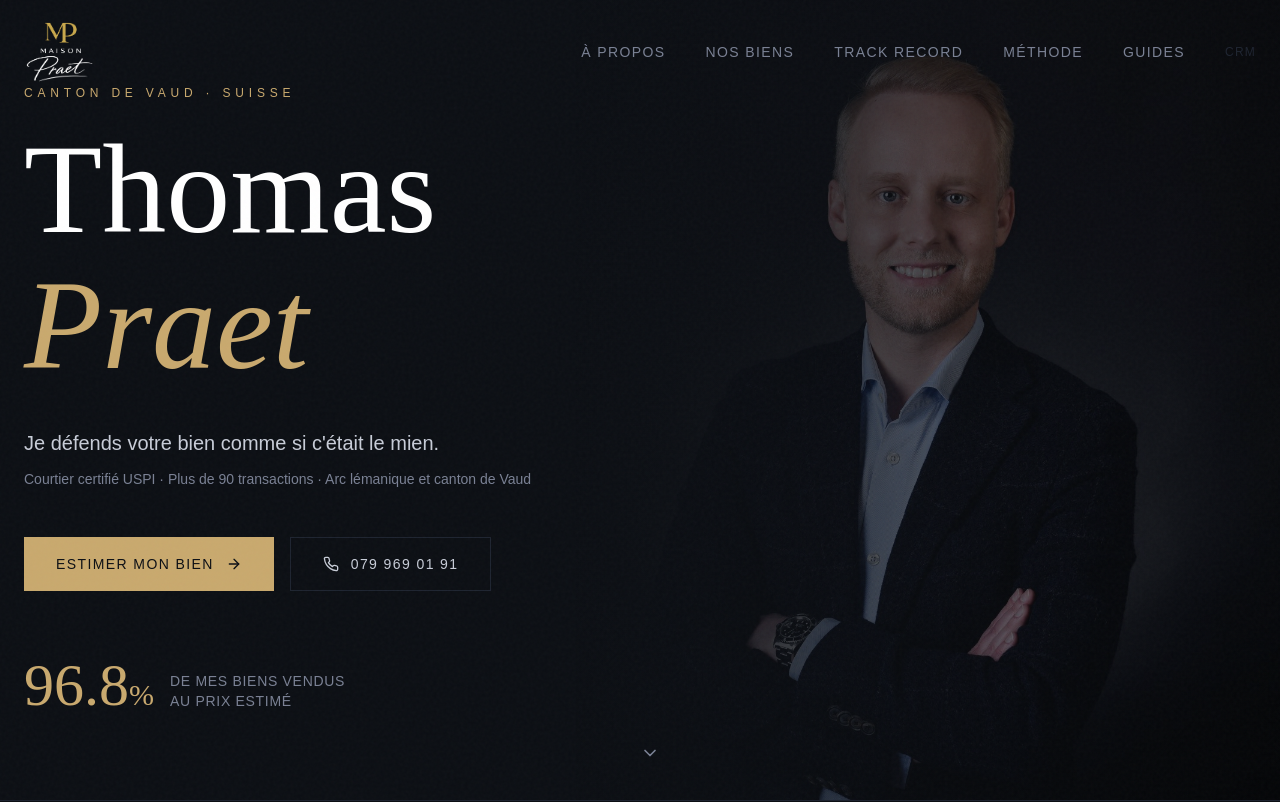
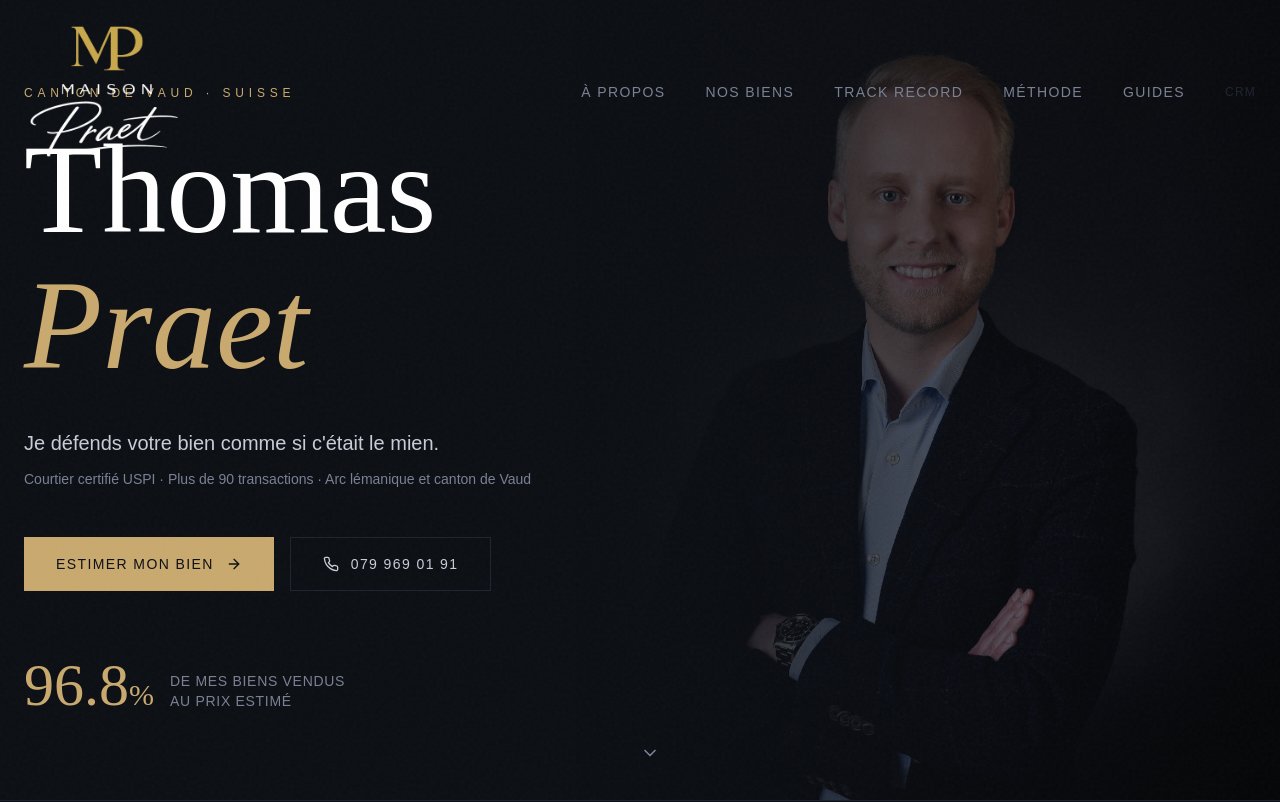
Before and after one commit to Sinseed/maison-praet, a Next.js app: page / in a window 1280 px wide. Shown: the top 802 px of the page. Built offline with nearby package versions, Linux system fonts and the light colour scheme.

Commit message:
Navbar : logo 160px largeur fixe

```diff
--- a/app/components/Nav.tsx
+++ b/app/components/Nav.tsx
@@ -34,7 +34,7 @@ export default function Nav() {
     <nav className={`fixed top-0 left-0 right-0 z-50 transition-all duration-500 ${scrolled || !isHome ? 'bg-brand-dark/95 backdrop-blur-md border-b border-brand-border' : ''}`}>
       <div className="max-w-7xl mx-auto px-6 py-5 flex items-center justify-between">
         <Link href="/" className="flex items-center">
-          <img src="/logo-maison-praet.png" alt="Maison Praet" className="h-16 w-auto max-w-[120px]" />
+          <img src="/logo-maison-praet.png" alt="Maison Praet" style={{width: '160px', height: 'auto'}} />
         </Link>
         <div className="hidden md:flex items-center gap-10">
           {links.map(item => (
```
